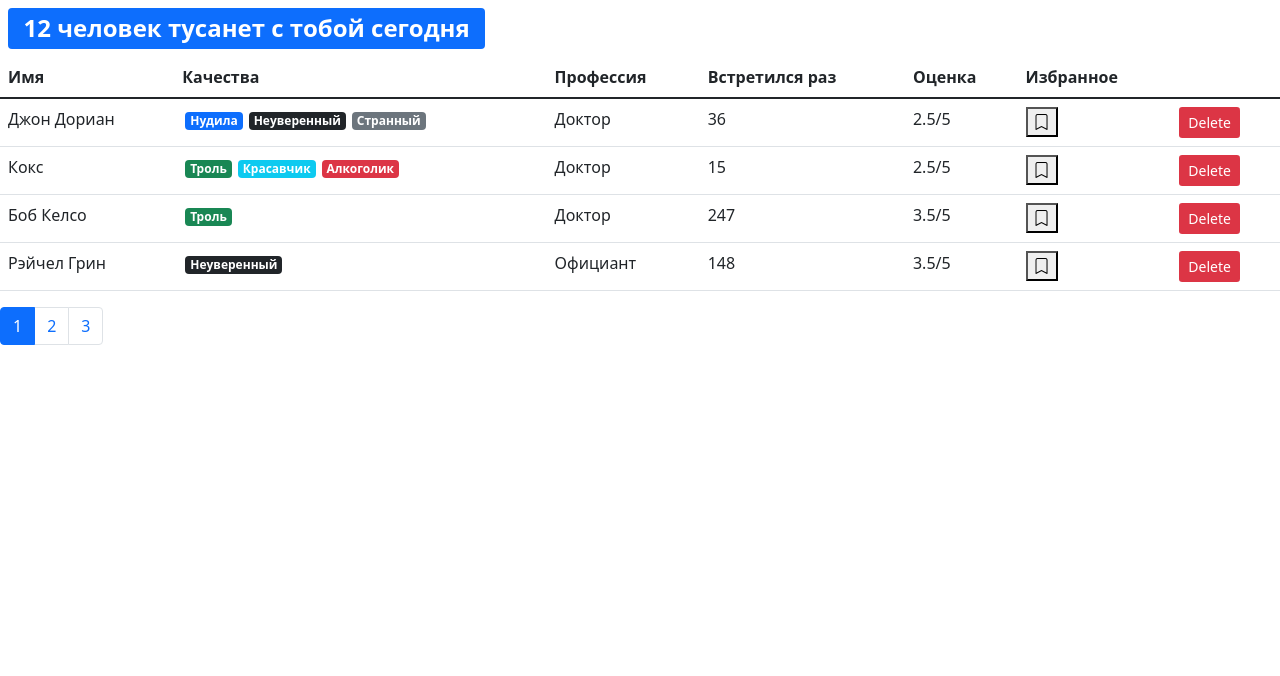
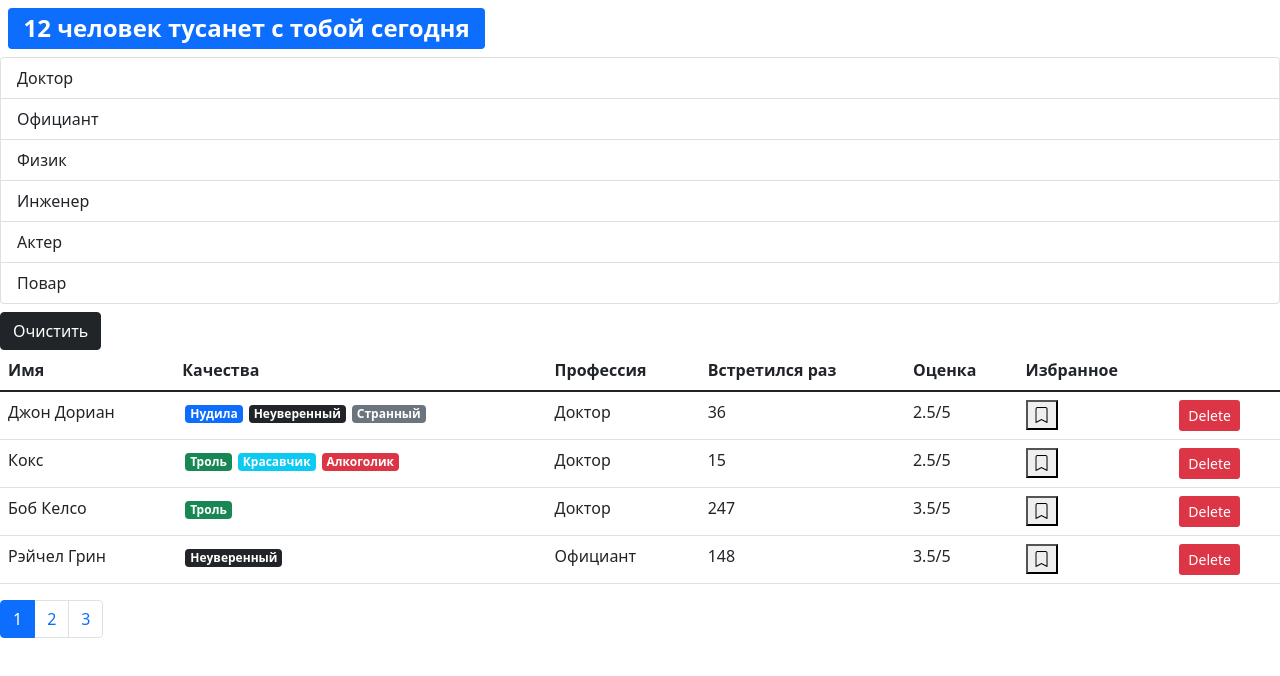
Before and after one commit to Vladimir-Grinko/fast-company, a React (Create React App) app: page / in a window 1280 px wide. Shown: the top 676 px of the page. Built offline with nearby package versions, Linux system fonts and the light colour scheme.

Commit message:
async groupList

```diff
--- /dev/null
+++ b/src/app/api/fake.api/professions.api.js
@@ -0,0 +1,20 @@
+
+export const professions = {
+    doctor: { _id: "67rdca3eeb7f6fgeed471818", name: "Доктор" },
+    waiter: { _id: "67rdca3eeb7f6fgeed471820", name: "Официант" },
+    physics: { _id: "67rdca3eeb7f6fgeed471814", name: "Физик" },
+    engineer: { _id: "67rdca3eeb7f6fgeed471822", name: "Инженер" },
+    actor: { _id: "67rdca3eeb7f6fgeed471824", name: "Актер" },
+    cook: { _id: "67rdca3eeb7f6fgeed471829", name: "Повар" }
+};
+
+const fetchAll = () =>
+    new Promise((resolve) => {
+        window.setTimeout(function () {
+            resolve(professions);
+        }, 1500);
+    });
+
+export default {
+    fetchAll
+};
--- a/src/app/api/fake.api/user.api.js
+++ b/src/app/api/fake.api/user.api.js
@@ -1,11 +1,5 @@
-const professions = {
-    doctor: { _id: "67rdca3eeb7f6fgeed471818", name: "Доктор" },
-    waiter: { _id: "67rdca3eeb7f6fgeed471820", name: "Официант" },
-    physics: { _id: "67rdca3eeb7f6fgeed471814", name: "Физик" },
-    engineer: { _id: "67rdca3eeb7f6fgeed471822", name: "Инженер" },
-    actor: { _id: "67rdca3eeb7f6fgeed471824", name: "Актер" },
-    cook: { _id: "67rdca3eeb7f6fgeed471829", name: "Повар" }
-};
+import { professions } from "./professions.api";
+
 const qualities = {
     tedious: {
         _id: "67rdca3eeb7f6fgeed471198",
--- a/src/app/api/index.js
+++ b/src/app/api/index.js
@@ -1,5 +1,8 @@
 import * as users from "./fake.api/user.api";
+import professions from "./fake.api/professions.api";
+
 const API = {
-    users
+    users,
+    professions
 };
 export default API;
--- /dev/null
+++ b/src/app/components/groupList.jsx
@@ -0,0 +1,40 @@
+import React from "react";
+import PropTypes from "prop-types";
+
+const GroupList = ({
+    items,
+    valueProperty,
+    contentProperty,
+    onItemSelect,
+    selectedItem
+}) => {
+    console.log(Object.keys(items));
+    return (
+        <ul className="list-group">
+            {Object.keys(items).map((item) => (
+                <li
+                    key={items[item][valueProperty]}
+                    className={
+                        "list-group-item" +
+                        (items[item] === selectedItem
+                            ? " active"
+                            : "")
+                    }
+                    onClick={() => onItemSelect(items[item])}
+                    role="button"
+                >
+                    {items[item][contentProperty]}
+                </li>
+            ))}
+        </ul>
+    );
+};
+GroupList.propTypes = {
+    items: PropTypes.object.isRequired,
+    valueProperty: PropTypes.string.isRequired,
+    contentProperty: PropTypes.string.isRequired,
+    onItemSelect: PropTypes.func,
+    selectedItem: PropTypes.object
+};
+
+export default GroupList;
--- a/src/app/components/pagination.jsx
+++ b/src/app/components/pagination.jsx
@@ -14,7 +14,9 @@
                     <li
                         className={
                             "page-item " +
-                            (page === currentPage ? "active" : "")
+                            (page === currentPage
+                                ? "active"
+                                : "")
                         }
                         key={page}
                     >
--- a/src/app/components/users.jsx
+++ b/src/app/components/users.jsx
@@ -1,20 +1,52 @@
-import React, { useState } from "react";
+import React, { useState, useEffect } from "react";
 import User from "./user";
 import Pagination from "./pagination";
 import { paginate } from "../utils/paginate";
 import PropTypes from "prop-types";
+import GroupList from "./groupList";
+import API from "../api";
 
 const Users = ({ users: allUsers, length, ...rest }) => {
+    const [currentPage, setCurrentPage] = useState(1);
+    const [professions, setProfession] = useState();
+    const [selectedProf, setSelectedProf] = useState();
     const pageSize = 4;
-    const [currentPage, setCurrentPage] = useState(1);
+
+    useEffect(() => {
+        API.professions.fetchAll().then((data) => setProfession(data));
+    }, []);
+
+    const handleProfessionSelect = (item) => {
+        setSelectedProf(item);
+    };
+
     const handlePageChange = (pageIndex) => {
         setCurrentPage(pageIndex);
     };
+    const filteredUsers = selectedProf
+        ? allUsers.filter((user) => user.profession === selectedProf)
+        : allUsers;
+    const usersCrop = paginate(filteredUsers, currentPage, pageSize);
+    const clearFilter = () => {
+        setSelectedProf();
+    };
 
-    const users = paginate(allUsers, currentPage, pageSize);
+    return length > 0
+        ? (
+            <>
+                {professions && (
+                    <>
+                        <GroupList
+                            items={professions}
+                            onItemSelect={handleProfessionSelect}
+                            selectedItem={selectedProf}
+                        />
+                        <button className="btn btn-dark mt-2" onClick={clearFilter}>
+                        Очистить
+                        </button>
+                    </>
+                )}
 
-    return length > 0 ? (
-        <>
                 <table className="table">
                     <thead>
                         <tr>
@@ -28,7 +60,7 @@
                         </tr>
                     </thead>
                     <tbody>
-                    {users.map((user) => (
+                        {usersCrop.map((user) => (
                             <User key={user._id} {...user} {...rest} />
                         ))}
                     </tbody>
@@ -40,9 +72,14 @@
                     onPageChange={handlePageChange}
                 />
             </>
-    ) : (
+        )
+        : (
             <></>
         );
+};
+GroupList.defaultProps = {
+    valueProperty: "_id",
+    contentProperty: "name"
 };
 Users.propTypes = {
     users: PropTypes.array.isRequired,
```
Also changed, not shown: .eslintrc.js. Lines whose indentation alone changed are shown as unchanged.
